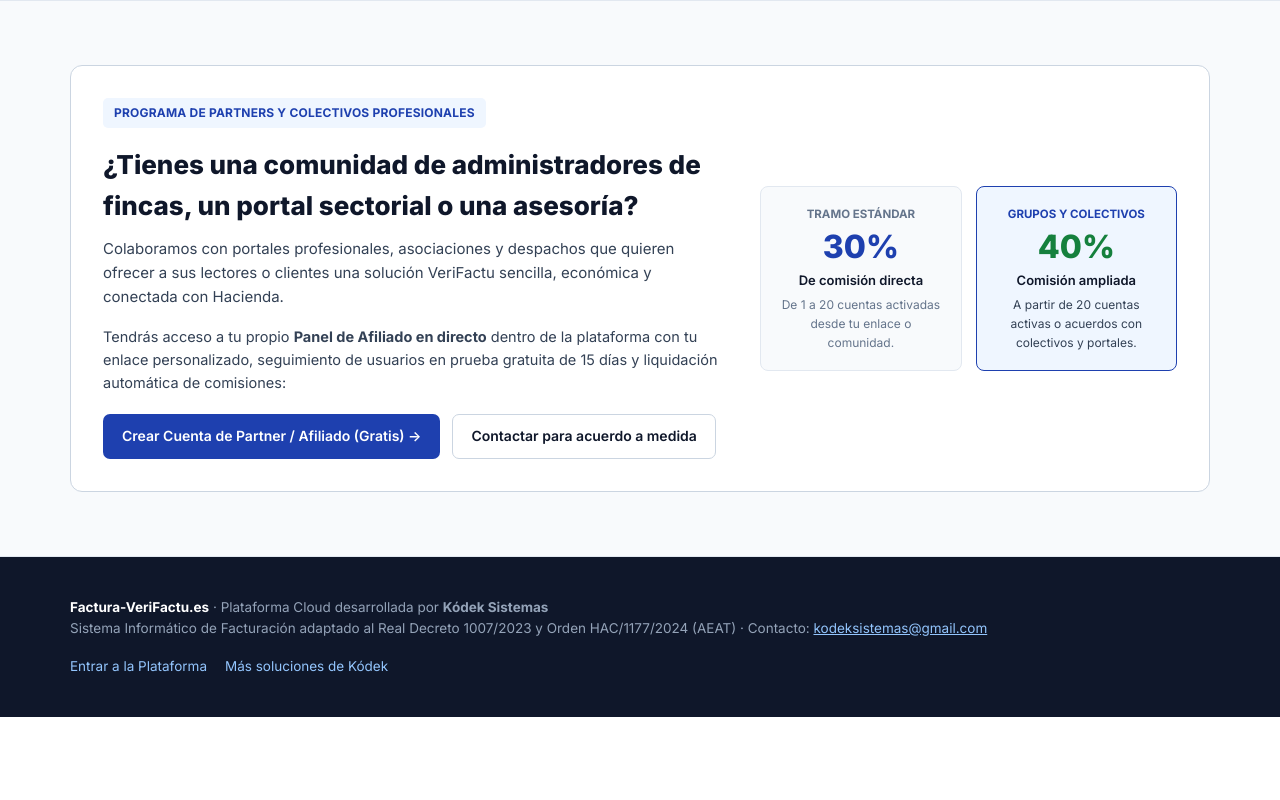
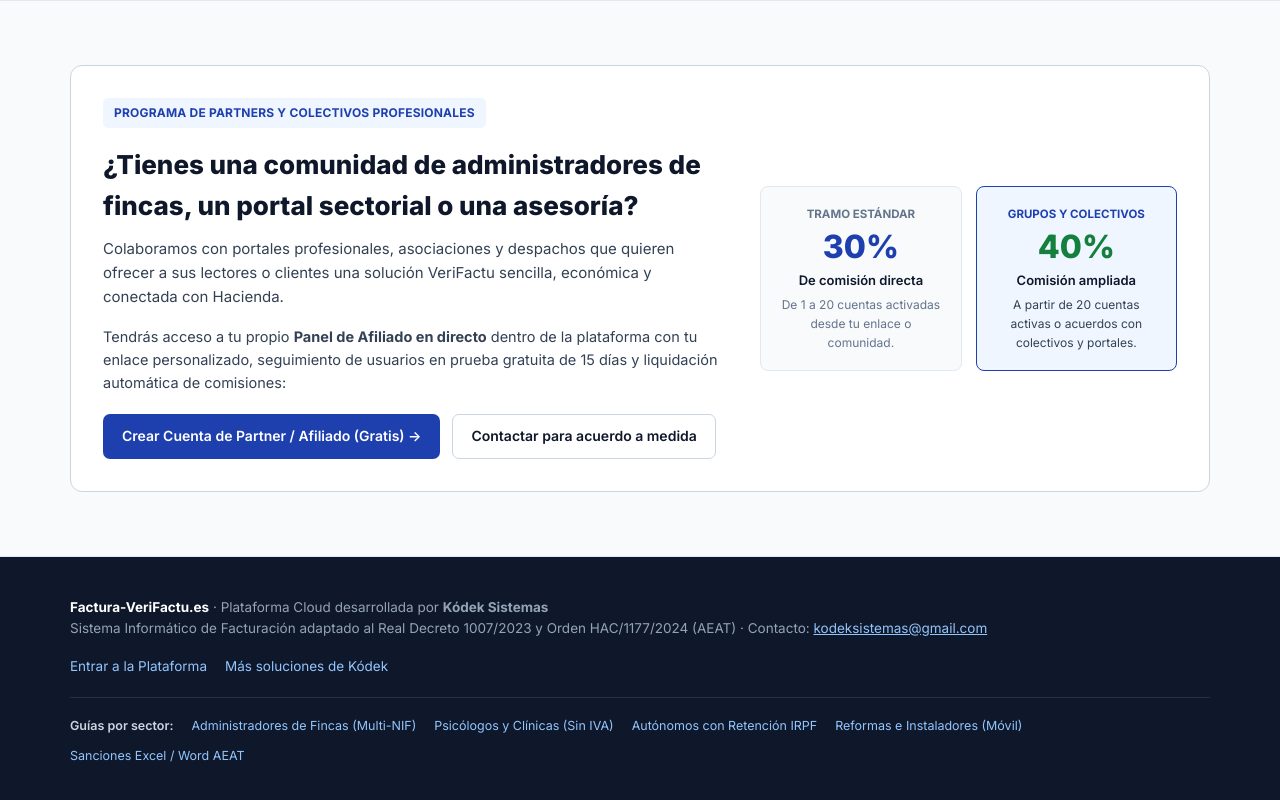
Before and after one commit to mariodg98/factura-verifactu-web, a plain HTML site: page index.html in a window 1280 px wide. Shown: the part 2917-3717 px from the top of the page. Before the commit the page ends 3634 px from the top, so only its background shows below. Drawn offline with Linux system fonts and the light colour scheme.

Commit message:
Update index.html

```diff
--- a/index.html
+++ b/index.html
@@ -839,7 +839,8 @@
 </section>
 
 <footer>
-    <div class="container" style="display:flex; justify-content:space-between; align-items:center; flex-wrap:wrap; gap:16px;">
+    <div class="container">
+        <div style="display:flex; justify-content:space-between; align-items:center; flex-wrap:wrap; gap:16px; padding-bottom:20px; border-bottom:1px solid rgba(255,255,255,0.1); margin-bottom:18px;">
             <div>
                 <strong style="color:#ffffff;">Factura-VeriFactu.es</strong> · Plataforma Cloud desarrollada por <strong>Kódek Sistemas</strong><br>
                 Sistema Informático de Facturación adaptado al Real Decreto 1007/2023 y Orden HAC/1177/2024 (AEAT) · Contacto: <a href="mailto:kodeksistemas@gmail.com" style="color:#93c5fd;">kodeksistemas@gmail.com</a>
@@ -847,6 +848,15 @@
             <div style="display:flex; gap:18px;">
                 <a href="login.html?mode=login" style="color:#93c5fd; text-decoration:none;">Entrar a la Plataforma</a>
                 <a href="https://kodek-sistemas.netlify.app/" style="color:#93c5fd; text-decoration:none;">Más soluciones de Kódek</a>
+            </div>
+        </div>
+        <div style="font-size:12.5px; display:flex; flex-wrap:wrap; gap:10px 18px; align-items:center;">
+            <span style="color:#cbd5e1; font-weight:600;">Guías por sector:</span>
+            <a href="verifactu-administradores-de-fincas.html" style="color:#93c5fd; text-decoration:none;">Administradores de Fincas (Multi-NIF)</a>
+            <a href="verifactu-psicologos-fisioterapeutas.html" style="color:#93c5fd; text-decoration:none;">Psicólogos y Clínicas (Sin IVA)</a>
+            <a href="verifactu-autonomos-irpf.html" style="color:#93c5fd; text-decoration:none;">Autónomos con Retención IRPF</a>
+            <a href="verifactu-reformas-instaladores.html" style="color:#93c5fd; text-decoration:none;">Reformas e Instaladores (Móvil)</a>
+            <a href="sanciones-verifactu-excel-word.html" style="color:#93c5fd; text-decoration:none;">Sanciones Excel / Word AEAT</a>
         </div>
     </div>
 </footer>
```
Lines whose indentation alone changed are shown as unchanged.
